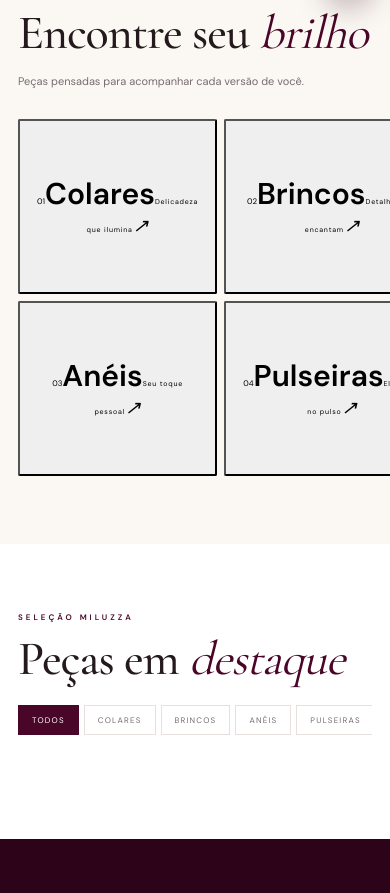
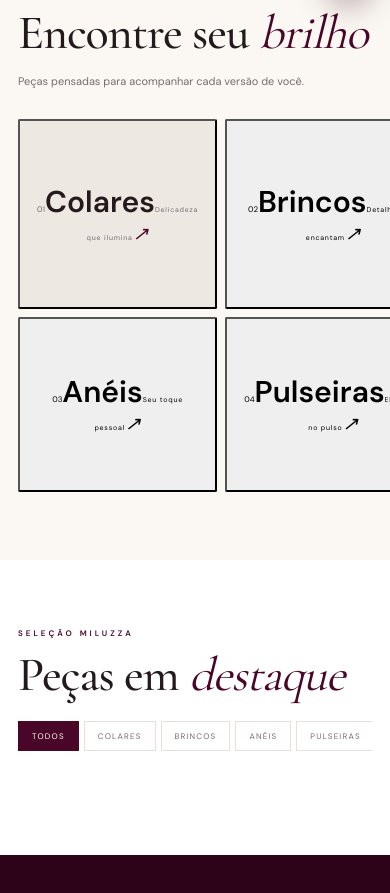
Before and after one commit to miluzzajoias/.com.br, a plain HTML site: page index.html in a window 390 px wide. Shown: the part 830-1723 px from the top of the page. Drawn offline with nearby package versions, Linux system fonts and the light colour scheme; no server answers.

Commit message:
Corrige tamanho e cor das categorias

```diff
--- a/style.css
+++ b/style.css
@@ -538,3 +538,39 @@ button{font:inherit}
     }
 
 }
+
+
+/* ===== AJUSTE FINAL DAS CATEGORIAS ===== */
+
+.category-grid{
+    grid-template-columns:repeat(4,1fr) !important;
+}
+
+.category-main{
+    grid-column:auto !important;
+    grid-row:auto !important;
+    min-height:250px !important;
+    background:#eee8e3 !important;
+    color:var(--ink) !important;
+}
+
+.category-main span,
+.category-main small{
+    color:var(--muted) !important;
+}
+
+.category-main i{
+    color:var(--wine) !important;
+}
+
+@media(max-width:700px){
+    .category-grid{
+        grid-template-columns:repeat(2,1fr) !important;
+        gap:8px !important;
+    }
+
+    .category-main{
+        grid-column:auto !important;
+        min-height:190px !important;
+    }
+}
```
